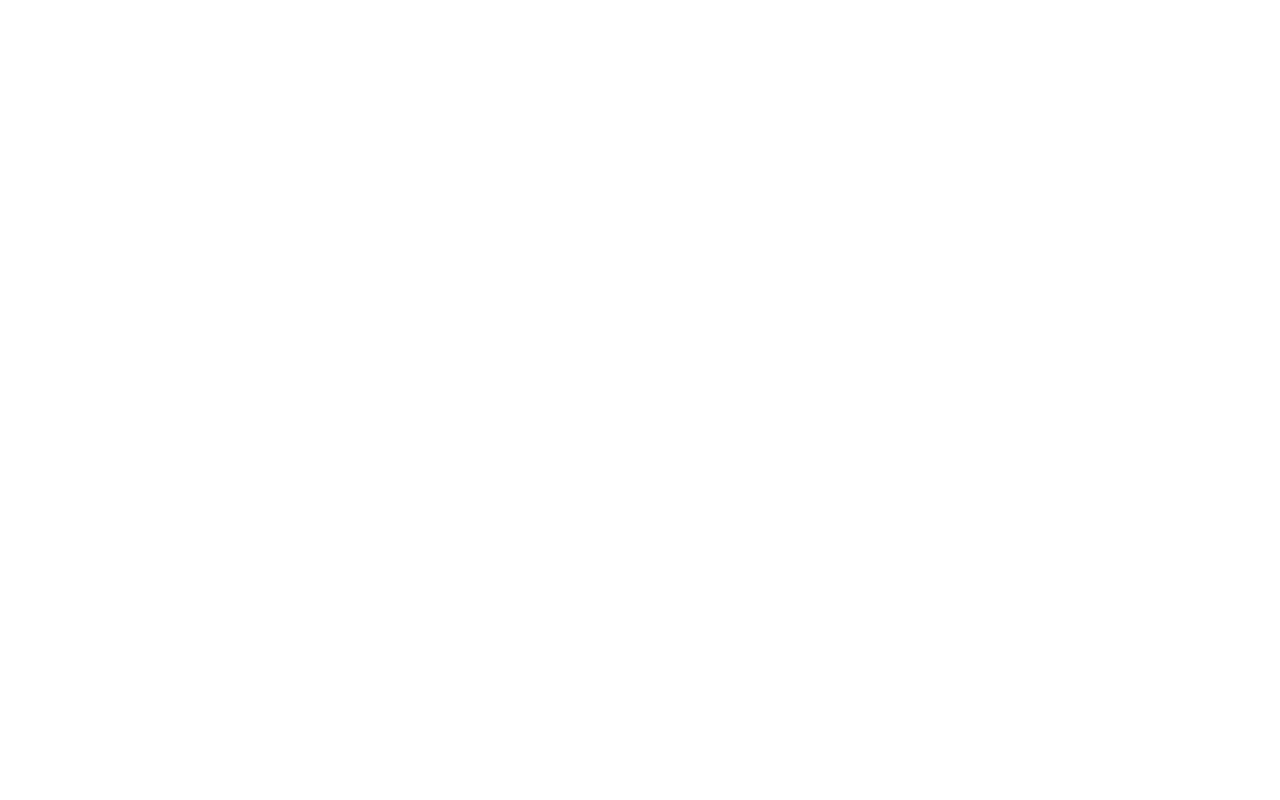
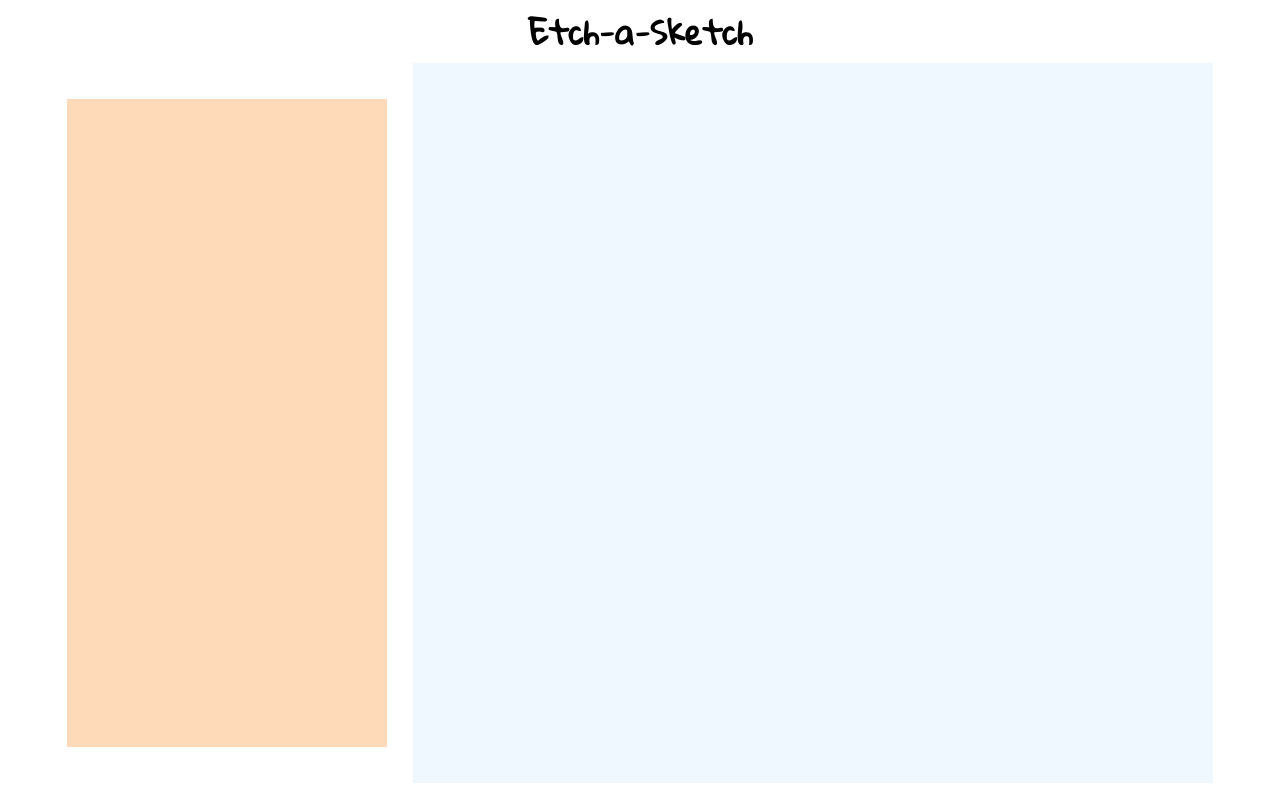
Before and after one commit to wizardofcmd/odin-etch-a-sketch, a plain HTML site: page index.html in a window 1280 px wide. Drawn offline with Linux system fonts and the light colour scheme.

Commit message:
Add divs for options menu and sketch box

```diff
--- a/index.html
+++ b/index.html
@@ -3,10 +3,20 @@
 <head>
     <meta charset="UTF-8">
     <title>Etch-a-Sketch</title>
+    <link rel="stylesheet" href="./style.css">
 </head>
 <body>
+    <div class="header">
+        <h1>Etch-a-Sketch</h1>
+    </div>
     <div class="container">
+        <div class="options-menu">
 
+        </div>
+        <div class="sketch-box">
+
+        </div>
     </div>
+    <script src="./script.js"></script>
 </body>
 </html>
--- a/style.css
+++ b/style.css
@@ -1,7 +1,43 @@
+@import url('https://fonts.googleapis.com/css?family=Gloria+Hallelujah&display=swap');
+
 body {
     box-sizing: border-box;
-    display: flex;
-    min-height: 100vh;
     margin: 0;
     padding: 0;
 }
+
+.container {
+    height: 90vh;
+    width: 100vw;
+    display: flex;
+    flex-wrap: wrap;
+    flex-direction: column;
+    justify-content: center;
+    align-content: center;
+    gap: 2%;
+    margin-top: 0;
+}
+
+.header {
+    height: 10%;
+    display: flex;
+    justify-content: center;
+}
+
+h1 {
+    font-family: 'GLoria Hallelujah', sans-serif;
+    margin: 0;
+    padding: 0;
+}
+
+.sketch-box {
+    width: 800px;
+    height: 800px;
+    background-color: aliceblue;
+}
+
+.options-menu {
+    background-color: peachpuff;
+    width: 25%;
+    height: 90%;
+}
```
